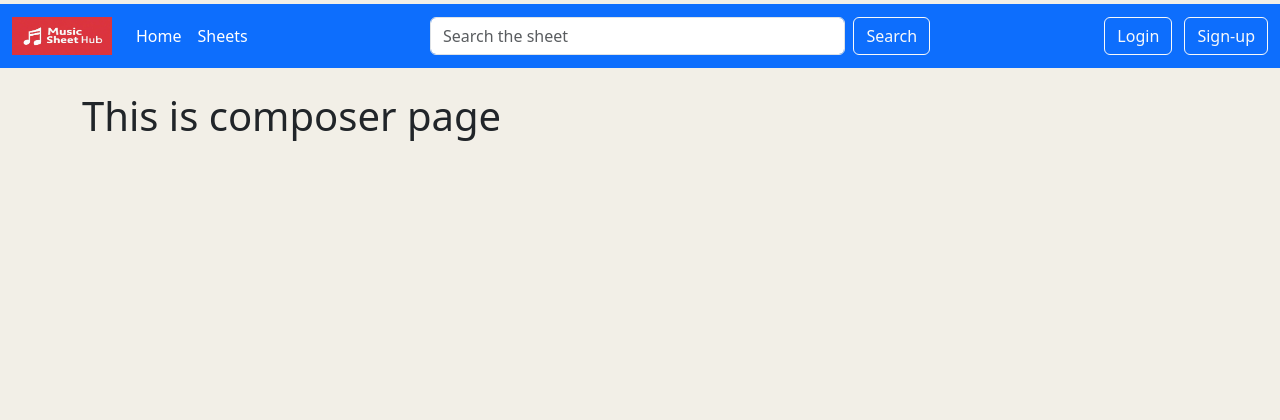
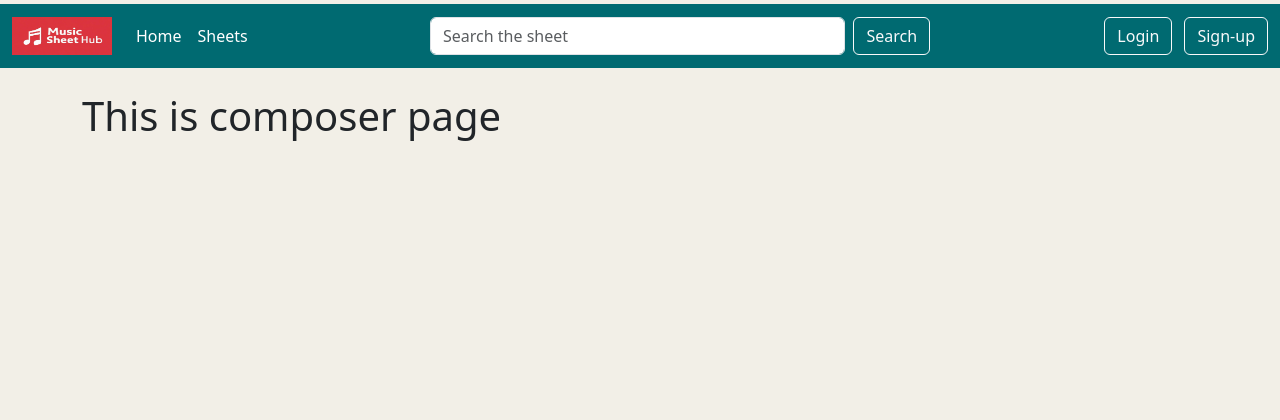
Before and after one commit to BobbyYan06/MusicSheetHub, a Flask app: page /composer in a window 1280 px wide. Shown: the top 420 px of the page. Run offline with Flask 3, Linux system fonts and the light colour scheme.

Commit message:
Change the navbar background colour of nav.html

```diff
--- a/templates/nav.html
+++ b/templates/nav.html
@@ -1,4 +1,4 @@
-<nav class="navbar navbar-expand-lg navbar-dark bg-primary mt-1">
+<nav class="navbar navbar-expand-lg navbar-dark mt-1" style="background-color: #006A71;">
     <div class="container-fluid">
         <!-- Logo -->
         <a class="navbar-brand" href="#">
```
